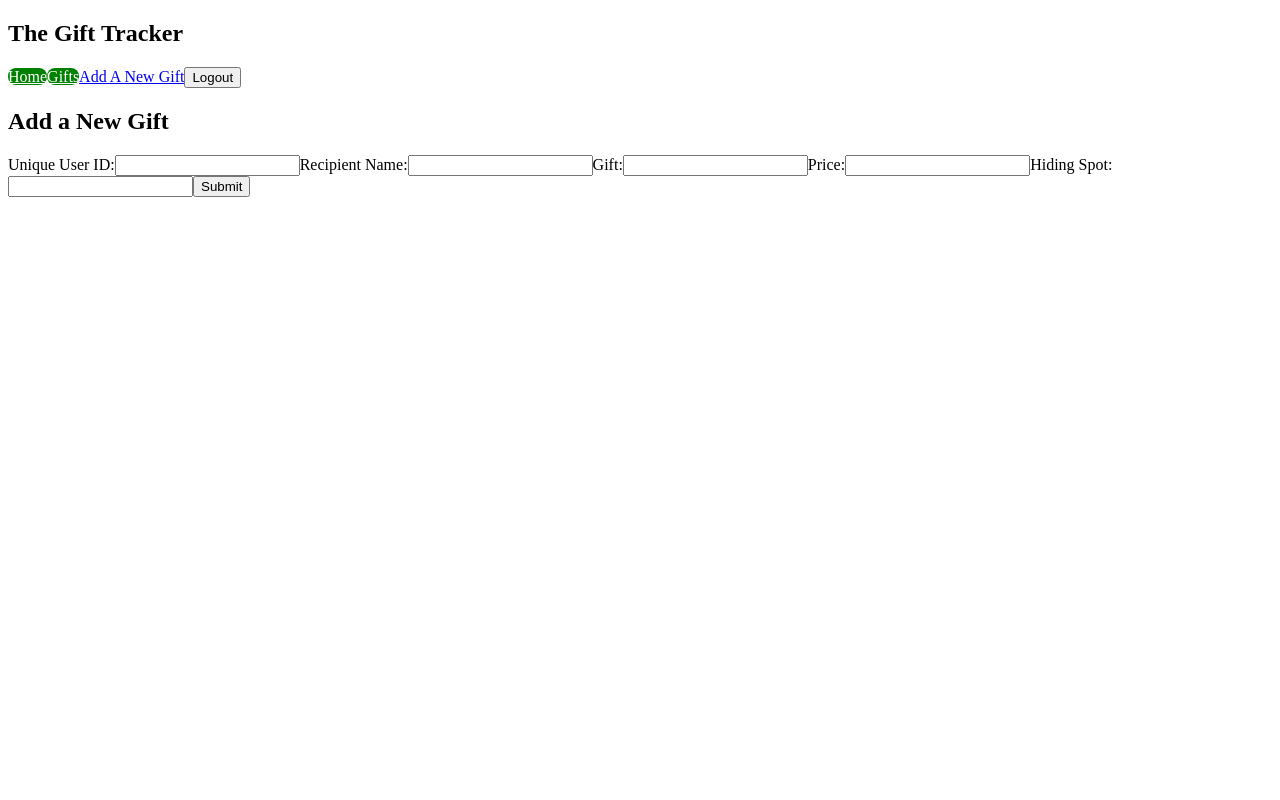
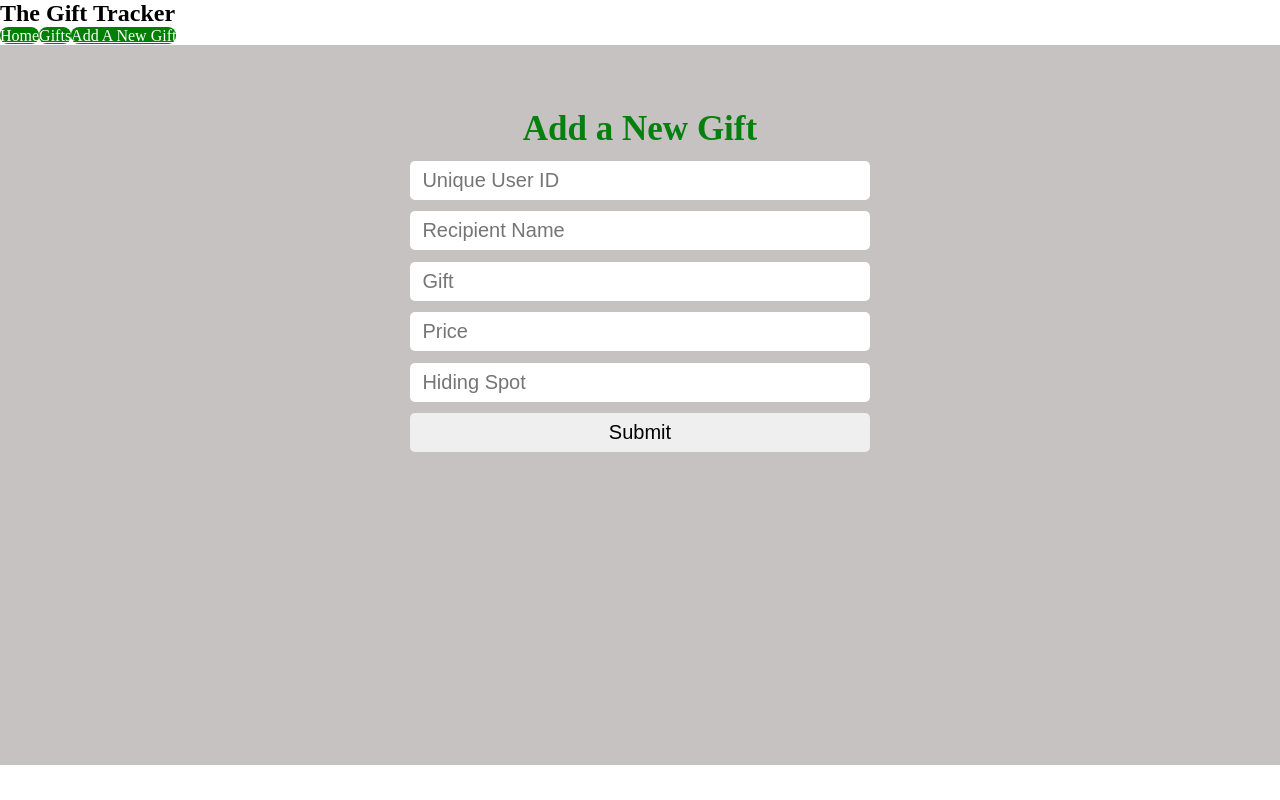
Before and after one commit to cmakatura/gift-tracker, a React (Create React App) app: page /addnewgift in a window 1280 px wide. Built offline with nearby package versions, Linux system fonts and the light colour scheme.

Commit message:
Styling input box for new gift component

```diff
--- a/db.json
+++ b/db.json
@@ -1,20 +1,52 @@
 {
   "gifts": [
     {
-      "Id": 1,
+      "id": 1,
       "username": "cnmak",
       "recipient": "Christina",
       "gift": "Teddy Bear",
-      "price": "$10",
+      "price": "10",
       "hidingSpot": "Closet"
     },
     {
       "id": 2,
-      "username": "bob",
-      "recipient": "bob",
-      "gift": "Bear",
-      "price": "$150",
+      "username": "bob23",
+      "recipient": "Ricky",
+      "gift": "Toy Car",
+      "price": "15",
       "hidingSpot": "Closet"
+    },
+    {
+      "username": "rickyhill",
+      "recipient": "Christina M.",
+      "gift": "Flowers",
+      "price": "5",
+      "hidingSpot": "Cabinet",
+      "id": 3
+    },
+    {
+      "username": "cnmak",
+      "recipient": "Julie",
+      "gift": "Kitten",
+      "price": "100",
+      "hidingSpot": "YARD",
+      "id": 4
+    },
+    {
+      "username": "freddy56",
+      "recipient": "Chloe M.",
+      "gift": "Toy",
+      "price": "5",
+      "hidingSpot": "bedroom",
+      "id": 5
+    },
+    {
+      "username": "sndfonsdk",
+      "recipient": "sdfdf",
+      "gift": "sdfdsf",
+      "price": "sdfdf",
+      "hidingSpot": "sdfdf",
+      "id": 6
     }
   ]
 }
--- a/package.json
+++ b/package.json
@@ -15,6 +15,8 @@
   },
   "scripts": {
     "start": "react-scripts start",
+    "json-server": "json-server --watch db.json --port 5000",
+    "dev": "concurrently \"npm start\" \"npm run json-server\"",
     "build": "react-scripts build",
     "test": "react-scripts test",
     "eject": "react-scripts eject"
@@ -36,5 +38,9 @@
       "last 1 firefox version",
       "last 1 safari version"
     ]
+  },
+  "devDependencies": {
+    "concurrently": "^7.0.0",
+    "json-server": "^0.17.0"
   }
 }
--- a/src/App.css
+++ b/src/App.css
@@ -36,3 +36,54 @@
     transform: rotate(360deg);
   }
 }
+
+
+/************** FORM ****************/
+
+.form-box{
+  min-width: 50%;
+  height: 90vh;
+  /*border: dotted #F55A00 5vw; */
+  /*border: 1px solid red; */
+  margin: 0vw;
+  padding: 5vw;
+  background-color: rgb(199, 194, 194);
+  position:relative;
+}
+
+/******** h2 ********/
+
+.form-box h2{
+  font-size: 35px ;
+  text-align: center;
+  color: #05800f;
+  margin: 0 0 .5vh 0;
+}
+
+/******** input textarea ********/
+
+.form-box input, textarea{
+  display: block;
+  width: 40%;
+  padding: .5rem .8rem .5rem .8rem;
+  margin: .9vw 0;
+  border:0;
+  border-radius: 5px;
+  font-size: 20px;
+  position:relative;
+}
+
+.form-box textarea{
+  height: 15vh;
+}
+
+*{
+  box-sizing: border-box;
+  margin: 0;
+  padding: 0;
+
+}
+
+.homepage{
+
+}
--- a/src/components/AddNewGift.js
+++ b/src/components/AddNewGift.js
@@ -1,7 +1,11 @@
 import React from "react";
 import { useState } from "react";
+import { useHistory } from "react-router-dom";
+import '../App.css';
 
 function AddNewGift() {
+  const history = useHistory()
+
   const [username, setUsername] = useState('');
   const [recipient, setRecipient] = useState('');
   const [gift, setGift] = useState('');
@@ -12,64 +16,80 @@ function AddNewGift() {
 
     e.preventDefault();
     const card = { username, recipient, gift, price, hidingSpot};
-    fetch("http://localhost:3000/gifts", {
+    fetch("http://localhost:5000/gifts", {
       method: "POST",
       headers: {
         "Content-Type": "application/json",
       },
-      body: JSON.stringify({card}
+      body: JSON.stringify({
+        username, recipient, gift, price, hidingSpot
+
+      }
       ),
     })
 .then(res => res.json())
 .then(data => console.log(data))
+
+history.push("/mygifts");
+
   }
 
 return(
-  <div>
+  <div className="form-box" align="center">
     <h2>Add a New Gift</h2>
     <form onSubmit={handleSubmit}>
 
-    <label>Unique User ID:</label>
+
       <input
+      className="form-input"
       type="text"
       required
+      placeholder="Unique User ID"
       value={username}
       onChange = {(e) => setUsername(e.target.value)}
       />
 
-      <label>Recipient Name:</label>
+
       <input
+      className="form-input"
       type="text"
       required
+      placeholder="Recipient Name"
       value={recipient}
       onChange = {(e) => setRecipient(e.target.value)}
       />
 
-      <label>Gift:</label>
+
       <input
+      className="form-input"
       type="text"
       required
+      placeholder="Gift"
       value={gift}
       onChange = {(e) => setGift(e.target.value)}
       />
 
-      <label>Price:</label>
+
       <input
+      className="form-input"
       type="text"
       required
+      placeholder="Price"
       value={price}
       onChange = {(e) => setPrice(e.target.value)}
       />
 
-      <label>Hiding Spot:</label>
+
       <input
+      className="form-input"
       type="text"
       required
+      placeholder="Hiding Spot"
       value={hidingSpot}
       onChange = {(e) => setHidingSpot(e.target.value)}
       />
 
-      <input type="submit" value="Submit" />
+      <input type="submit" className="submitBtn" value="Submit" />
 
     </form>
   </div>
@@ -77,12 +97,3 @@ return(
 }
 
 export default AddNewGift;
-
-
-/*
-"username": "bob21",
-"recipient": "Ted",
-"gift": "Bear",
-"price": "$150",
-"hidingSpot": "Closet"
-*/
--- a/src/components/Home.js
+++ b/src/components/Home.js
@@ -1,11 +1,13 @@
 import React from "react";
 
-const Home = async () => {
-  let uri = 'http://localhost:3000/gifts'
 
-  const res = await fetch(uri);
-  const gifts = await res.json();
-  console.log(gifts)
+function Home(){
+  return(
+    <div className="homepage">
+    <img src="./images/gift.jpg" alt="gift"/>
+    <h3>Happy holidays and welcome to The Gift Tracker, an app to keep track of all of your Christmas Shopping.</h3>
+    </div>
+  )
 
 }
 
--- a/src/components/MyGifts.js
+++ b/src/components/MyGifts.js
@@ -1,10 +1,54 @@
-import React from "react";
+
+import React, {useState, useEffect} from 'react';
+
 
 function MyGifts() {
-  return <h1>This is My Gifts component!</h1>;
+  const [data,setData]=useState([]);
+  const getData=()=>{
+    fetch("http://localhost:5000/gifts"
+    ,{
+      headers : {
+        'Content-Type': 'application/json',
+        'Accept': 'application/json'
+       }
+    }
+    )
+      .then(function(response){
+        console.log(response)
+        return response.json();
+      })
+      .then(function(myJson) {
+        console.log(myJson);
+        setData(myJson)
+      });
+  }
+  useEffect(()=>{
+    getData()
+  },[])
+  return (
+    <div>
+     {
+       data.map((item)=>
+
+       <div className='giftcard' key={item.id}>
+            <h3 className="ui header">For: {item.recipient}</h3>
+            <h5 className="ui header">Gift: {item.gift}</h5>
+            <h5 className="ui header">Price: ${item.price}</h5>
+            <h5 className="ui header">Hiding Spot: {item.hidingSpot}</h5>
+
+        </div>
+
+
+
+
+
+       )
+     }
+    </div>
+  );
 }
 
-// Create card on New gift input box and display here in a grid
-// add a filter to be able to filter by name
+
+
 
 export default MyGifts;
--- a/src/components/NavBar.js
+++ b/src/components/NavBar.js
@@ -1,24 +1,12 @@
 import { Link } from "react-router-dom";
-import { useHistory } from "react-router-dom";
 
-function NavBar({ onLogout }) {
-  const history = useHistory()
-
-
-
-  function handleClick() {
-
-    // logout the user
-    onLogout();
-    // then navigate them to the login page
-    history.push("/login");
-  }
+function NavBar() {
 
   return (
     <nav className="navbar">
       <h1>The Gift Tracker</h1>
       <div className="links">
-        <Link to="/" style={{
+        <Link to="/home" style={{
           color: 'white',
           backgroundColor: "green",
           borderRadius: '8px'
@@ -30,11 +18,15 @@ function NavBar({ onLogout }) {
           borderRadius: '8px'
           }}>Gifts</Link>
 
-        <Link to="/addnewgift">Add A New Gift</Link>
+        <Link to="/addnewgift" style={{
+          color: 'white',
+          backgroundColor: "green",
+          borderRadius: '8px'
+        }}>Add A New Gift</Link>
 
 
 
-        <button onClick={handleClick}>Logout</button>
+
 
       </div>
     </nav>
--- a/src/index.css
+++ b/src/index.css
@@ -24,7 +24,7 @@ code {
   color: #f1356d;
 }
 .navbar .links {
-  margin-left: auto;
+  margin-left: 0;
 }
 .navbar a {
   margin-left: 16px;
```
Also changed, not shown: public/images/gift.jpg (added), 1 other file (tests, documents, lock files or other folders).
